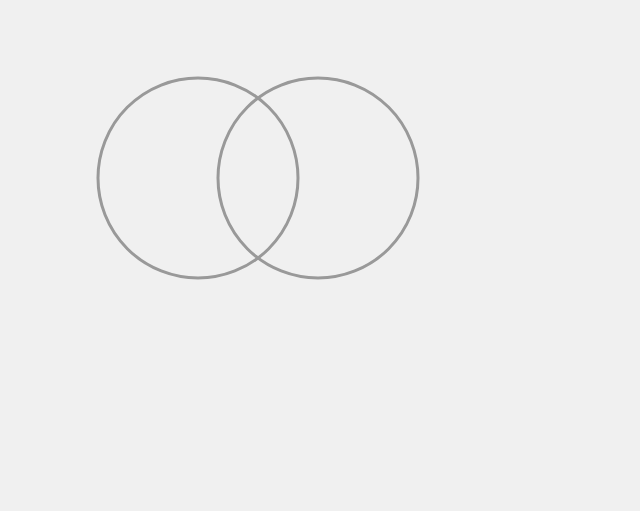
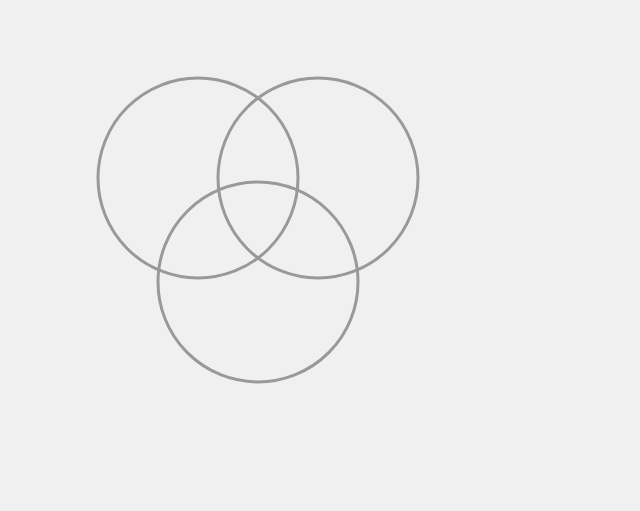
Before and after one commit to zkan/hello-d3js, a plain HTML site: page venn/index.html in a window 1280 px wide. Shown: the whole page, without its empty margins (0-640 px from the left). Drawn offline with nearby package versions, Linux system fonts and the light colour scheme.

Commit message:
Add 3rd circle :bear:

```diff
--- a/venn/index.html
+++ b/venn/index.html
@@ -54,6 +54,17 @@
         "translate(" +
         xCenter2 + "," +
         yCenter + ")")
+
+    const offsetFactor = 1.2
+    const offset = offsetFactor * circleRad
+    const xCenter3 = xCenter + offset / 2
+    const yCenter3 = yCenter + Math.sqrt(3) * offset / 2
+    g.append("circle")
+      .attr("r", circleRad)
+      .attr('transform',
+        "translate(" +
+        xCenter3 + "," +
+        yCenter3 + ")");
   </script>
 </body>
 </html>
```
